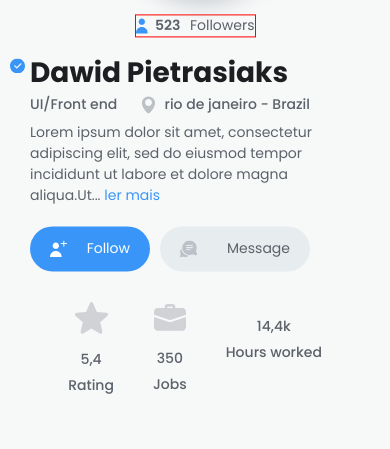
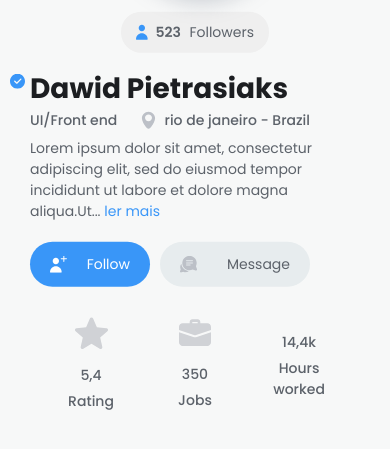
Before and after one commit to geniilsonfernandes/profile-web-responsive, a plain HTML site: page index.html in a window 390 px wide. Shown: the part 383-832 px from the top of the page. Drawn offline with Linux system fonts and the light colour scheme.

Commit message:
ajuste de css

```diff
--- a/css/style.css
+++ b/css/style.css
@@ -301,11 +301,14 @@ body {
 		margin-bottom: 15px;
 	}
 	.user__folowers{
+    	background: #efefef;
+    	padding: 10px 15px;
     	flex-direction: row;
-    	border: 1px solid red;
-    	width: 121px;
+    /* border: 1px solid red; */
+    	width: 148px;
     	justify-content: space-between;
     	align-items: center;
+    	border-radius: 20px;
 	}
 	.user__folowers span {
 		margin-bottom: 0;
@@ -338,6 +341,6 @@ body {
 		border-radius: 0px 0px 30px 30px;
 	}
 	.cards{
-		width: auto;
+		width: 65px;
 	}
 }
```
